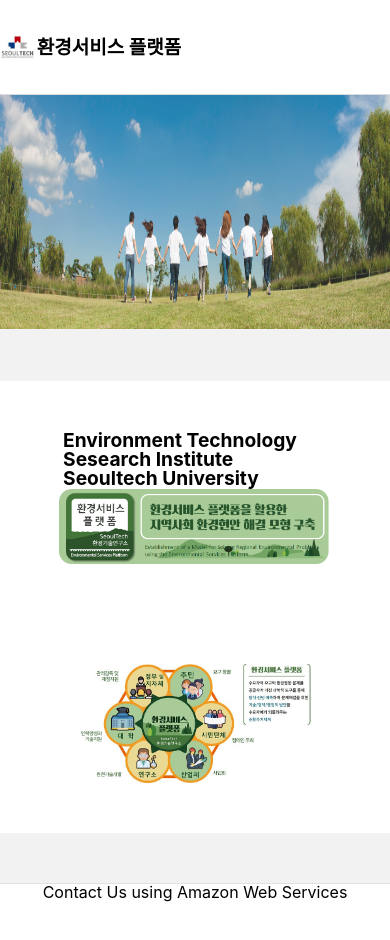
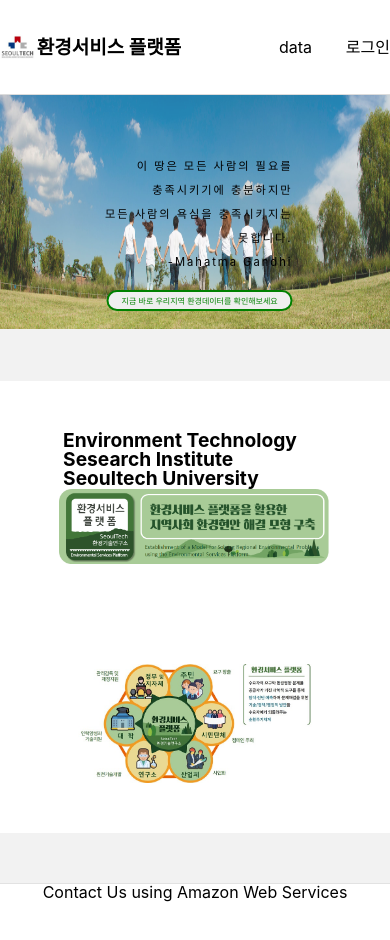
Before and after one commit to rlarlduf20/stProject-FE, a React (Create React App) app: page /user in a window 390 px wide. Shown: the top 940 px of the page. Built offline with nearby package versions, Linux system fonts and the light colour scheme.

Commit message:
헤더와 메인페이지 반응형 구현

```diff
--- a/src/component/main/Main.tsx
+++ b/src/component/main/Main.tsx
@@ -40,27 +40,53 @@ const appearButton = keyframes`
 `;
 const StyledMainText = styled.div`
   position: absolute;
-  top: 6.5625rem;
-  right: 31.25rem;
+  top: 30vh;
+  left: 50vw;
+  transform: translate(-50%, -50%);
+  @media (max-width: 40.625rem) {
+    top: 18vh;
+  }
+  @media (max-width: 25rem) {
+    top: 15vh;
+  }
   .main_text {
     font-size: 1.75rem;
     text-align: right;
     line-height: 2.5rem;
+    margin-bottom: 1rem;
     letter-spacing: 0.125rem;
     animation: ${appearText} 1.5s;
+    @media (max-width: 50rem) {
+      font-size: 1.5rem;
+    }
+    @media (max-width: 40.625rem) {
+      font-size: 1rem;
+      line-height: 2rem;
+    }
+    @media (max-width: 30rem) {
+      font-size: 0.7rem;
+      line-height: 1.5rem;
+    }
   }
-  button {
+  .dataBtn {
     position: absolute;
     display: inline-flex;
     justify-content: center;
     align-items: center;
+    font-size: 1rem;
+    color: green;
+    cursor: pointer;
+    @media (max-width: 40.625rem) {
+      padding: 0.2rem 0.8rem 0.2rem 0.8rem;
+      font-size: 0.5rem;
+    }
     right: 0;
     padding: 0.3125rem 1.25rem 0.3125rem 1.25rem;
     border: 0.125rem solid green;
     border-radius: 3.125rem;
     animation: ${appearButton} 1.5s;
   }
-  button:hover {
+  .dataBtn:hover {
     position: absolute;
     display: inline-flex;
     justify-content: center;
@@ -69,6 +95,7 @@ const StyledMainText = styled.div`
     padding: 0.3125rem 1.25rem 0.3125rem 1.25rem;
     border: 0.125rem solid white;
     background: #8fbc8f;
+    color: white;
     border-radius: 3.125rem;
   }
 `;
@@ -151,11 +178,13 @@ const Main = () => {
           </p>
         ) : null}
         {isButtonLoading ? (
-          <button>
-            <StyledLink to="/data">
-              지금 바로 우리지역 환경데이터를 확인해보세요
-            </StyledLink>
-          </button>
+          <StyledLink to="/data">
+            <input
+              type="button"
+              value="지금 바로 우리지역 환경데이터를 확인해보세요"
+              className="dataBtn"
+            />
+          </StyledLink>
         ) : null}
       </StyledMainText>
       <StyledInnerBox>
--- a/src/component/public/layout/Header.tsx
+++ b/src/component/public/layout/Header.tsx
@@ -8,7 +8,6 @@ const Header = () => {
         position: "fixed",
         top: 0,
         left: 0,
-        right: 0,
         height: "5.875rem",
         width: "100%",
         backgroundColor: "rgba(255,255,255,0.8)",
--- a/src/component/public/layout/Navbar.tsx
+++ b/src/component/public/layout/Navbar.tsx
@@ -14,30 +14,6 @@ import MenuItem from "@mui/material/MenuItem";
 import MenuList from "@mui/material/MenuList";
 import Avatar from "@mui/material/Avatar";
 
-const StyledNav = styled.nav`
-  position: relative;
-  width: 78.125rem;
-  height: 100%;
-  margin: 0 auto;
-  align-items: center;
-  display: flex;
-  .navbox {
-    position: absolute;
-    right: 5%;
-    .navboxItem {
-      display: inline-block;
-      margin-right: 30px;
-    }
-  }
-  .data {
-    position: absolute;
-    right: 10%;
-  }
-  .signin {
-    position: absolute;
-    right: 0;
-  }
-`;
 const StyledLink = styled(Link)`
   text-decoration: none;
   color: black;
@@ -51,12 +27,82 @@ const StyledLink = styled(Link)`
   }
   .home_button {
     margin-left: 2.3rem;
-    margin-right: 38px;
+    margin-right: 2.375rem;
     display: inline-block;
     font-weight: bold;
     font-size: 1.1875rem;
   }
 `;
+
+const StyledNav = styled.nav`
+  position: relative;
+  max-width: 78.125rem;
+  height: 100%;
+  margin: 0 auto;
+  align-items: center;
+  display: flex;
+  .navbox {
+    @media (max-width: 850px) {
+      display: none;
+    }
+    position: absolute;
+    right: 5%;
+    .navboxItem {
+      display: inline-block;
+      margin-right: 30px;
+    }
+  }
+  .dropdown {
+    display: none;
+    position: absolute;
+    right: 25%;
+    @media (max-width: 850px) {
+      display: inline-block;
+    }
+    .dropbtn {
+      border: none;
+      border-bottom: 0.125rem solid green;
+      color: green;
+      background: white;
+      font-weight: bold;
+      font-size: 1rem;
+      padding: 1rem 0.875rem 1rem 0.875rem;
+    }
+    .dropdown-content {
+      display: none;
+      position: absolute;
+      background: #f1f1f1;
+      min-width: 10rem;
+      box-shadow: 0px 8px 16px 0px rgba(0, 0, 0, 0.2);
+      ${StyledLink} {
+        color: black;
+        padding: 12px 14px;
+        display: block;
+        &:hover {
+          background: #ddd;
+        }
+      }
+    }
+  }
+  .dropdown:hover .dropdown-content {
+    display: block;
+  }
+  .dropdown:hover .dropbtn {
+    color: white;
+    cursor: pointer;
+    background: #8fbc8f;
+    border: 0.125rem solid white;
+  }
+  .data {
+    position: absolute;
+    right: 20%;
+  }
+  .signin {
+    position: absolute;
+    right: 0;
+  }
+`;
+
 const navboxItem = [
   { text: "data", link: "/data" },
   { text: "소개", link: "#" },
@@ -134,6 +180,16 @@ const Navbar = () => {
               </div>
             ))}
           </div>
+          <div className="dropdown">
+            <button className="dropbtn">Menu</button>
+            <div className="dropdown-content">
+              {navboxItem.map((list, index) => (
+                <StyledLink key={index} to={list.link}>
+                  {list.text}
+                </StyledLink>
+              ))}
+            </div>
+          </div>
           <div className="signin">
             <Button
               ref={anchorRef}
```
